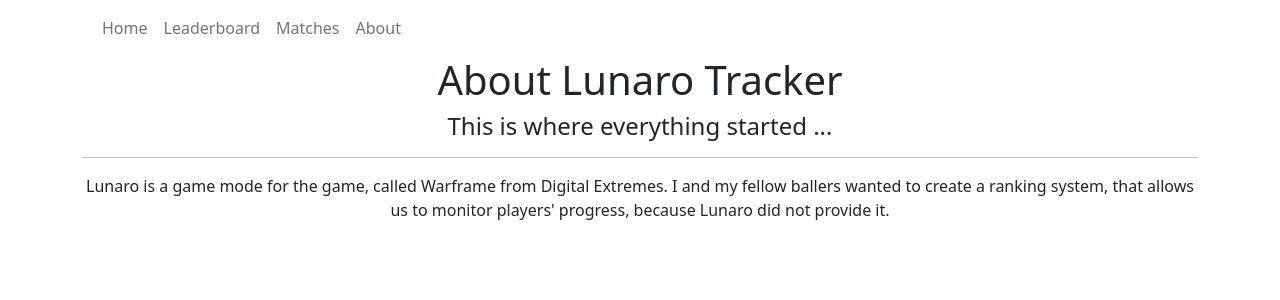
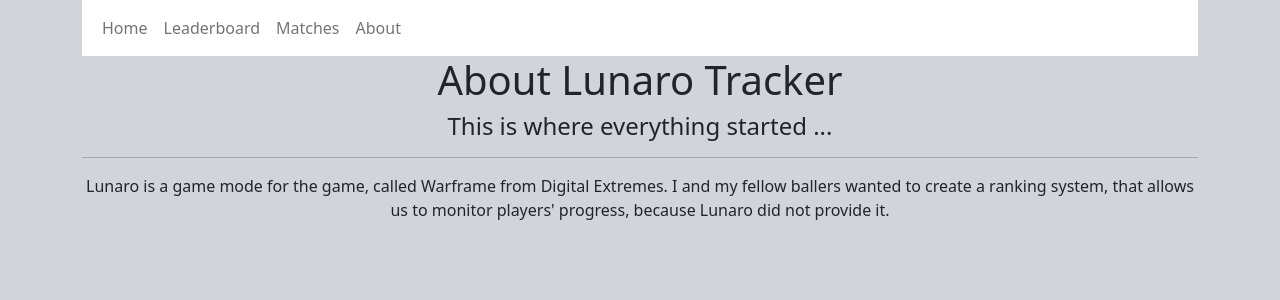
Before and after one commit to MihaMarkovi/web-server, a Django app: page /lunaro/about in a window 1280 px wide. Shown: the top 300 px of the page. Run offline with Django 4.2, Linux system fonts and the light colour scheme; tables that the repository leaves empty hold one stand-in row (values such as "Sample post"); some libraries are stand-ins or nearby versions.

Commit message:
Made changes to base.html, fixed error with getting data

```diff
--- a/lunaro/templates/lunaro/base.html
+++ b/lunaro/templates/lunaro/base.html
@@ -3,8 +3,7 @@
 <!-- Custom lunaro stylesheet -->
 <style>
     body {
-
-        background: #d1d5db;
+        background-color: #d1d5db !important;
     }
 
     .form {
--- a/lunaro/views.py
+++ b/lunaro/views.py
@@ -5,23 +5,24 @@ from .models import Player, Match
 
 
 class IndexView(generic.TemplateView):
-    get_player_data()
-    get_match_data()
     template_name = 'lunaro/index.html'
 
     def get_context_data(self, **kwargs):
         context = super().get_context_data(**kwargs)
+        get_player_data()
+        get_match_data()
         context['players'] = Player.objects.all().order_by('-rank')[:5]
         context['matches'] = Match.objects.all().order_by('-time')[:5]
         return context
 
 
 class PlayerView(generic.ListView):
-    get_player_data()
     template_name = 'lunaro/players.html'
     context_object_name = 'players'
 
     def get_queryset(self):
+        get_player_data()
+        get_match_data()
         return Player.objects.all().order_by('-rank')
 
 
@@ -30,11 +31,12 @@ class AboutView(generic.TemplateView):
 
 
 class MatchView(generic.ListView):
-    get_match_data()
     template_name = 'lunaro/matches.html'
     context_object_name = 'matches'
 
     def get_queryset(self):
+        get_match_data()
+        get_player_data()
         return Match.objects.all().order_by('-time')
 
 
```
